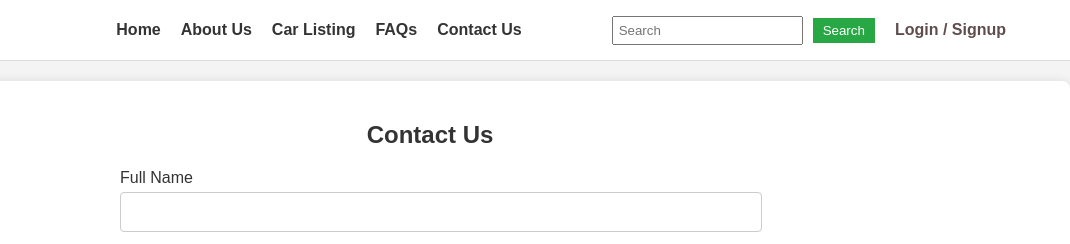
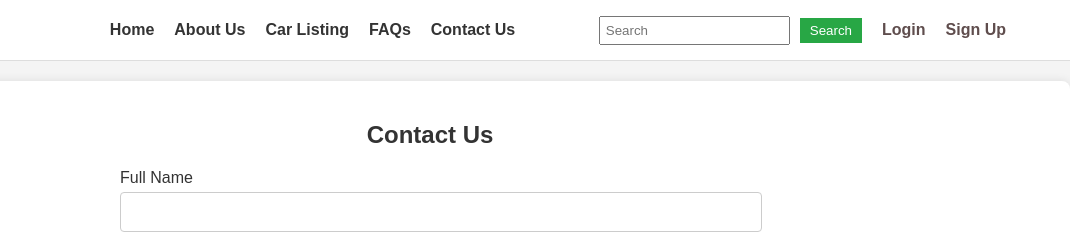
Before and after one commit to rajpati01/Car_Rental_System, a plain HTML site: page contact_us.html in a window 1280 px wide. Shown: the top 244 px of the page, 210-1280 px from the left. Drawn offline with Linux system fonts and the light colour scheme.

Commit message:
updated files

```diff
--- a/contact_us.html
+++ b/contact_us.html
@@ -27,7 +27,8 @@
           <div class="search-login">
             <input type="text" placeholder="Search" />
             <button>Search</button>
-            <a href="#">Login / Signup</a>
+            <a href="login.html">Login</a>
+            <a href="signup.html">Sign Up</a>
           </div>
         </div>
       </div>
```
Also changed, not shown: about_us.html (+2 -1 lines), car_listing.html (+2 -1 lines), faqs.html (+2 -1 lines).
